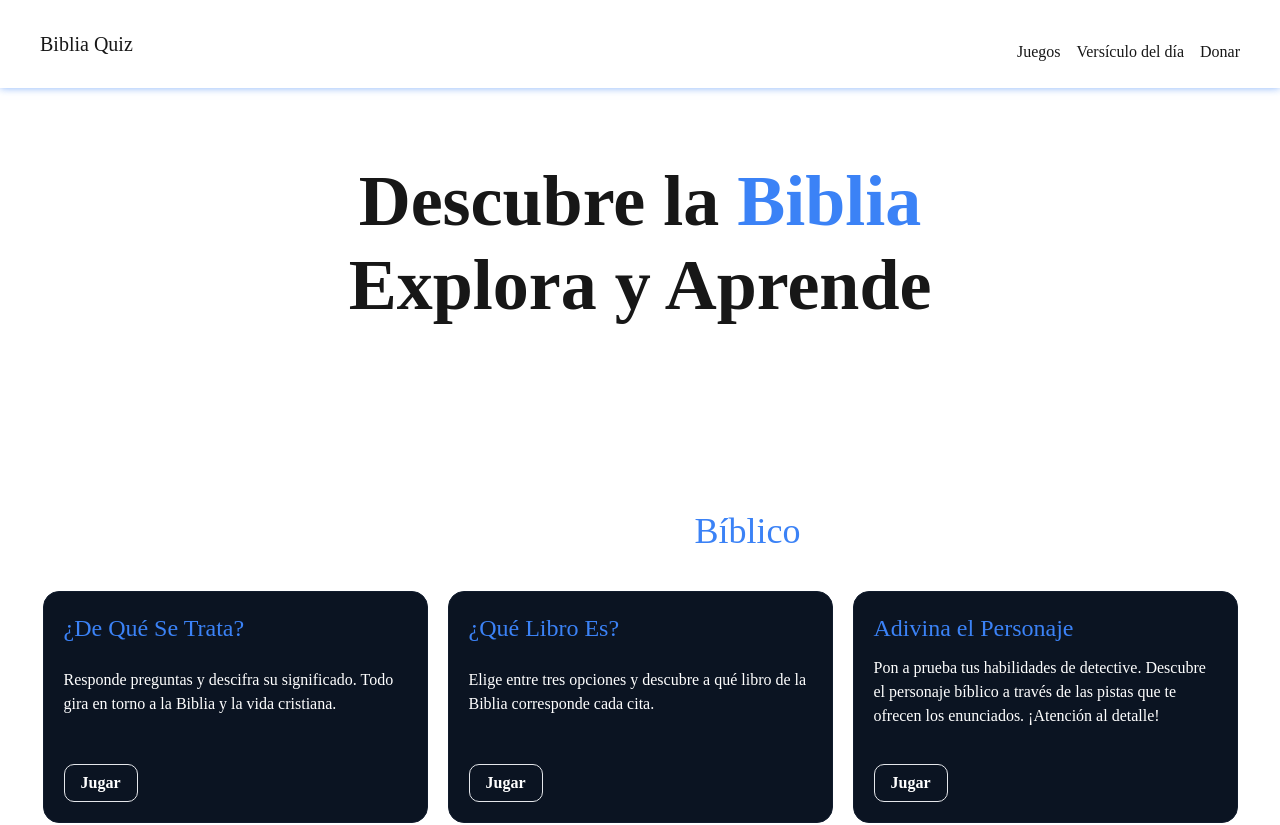
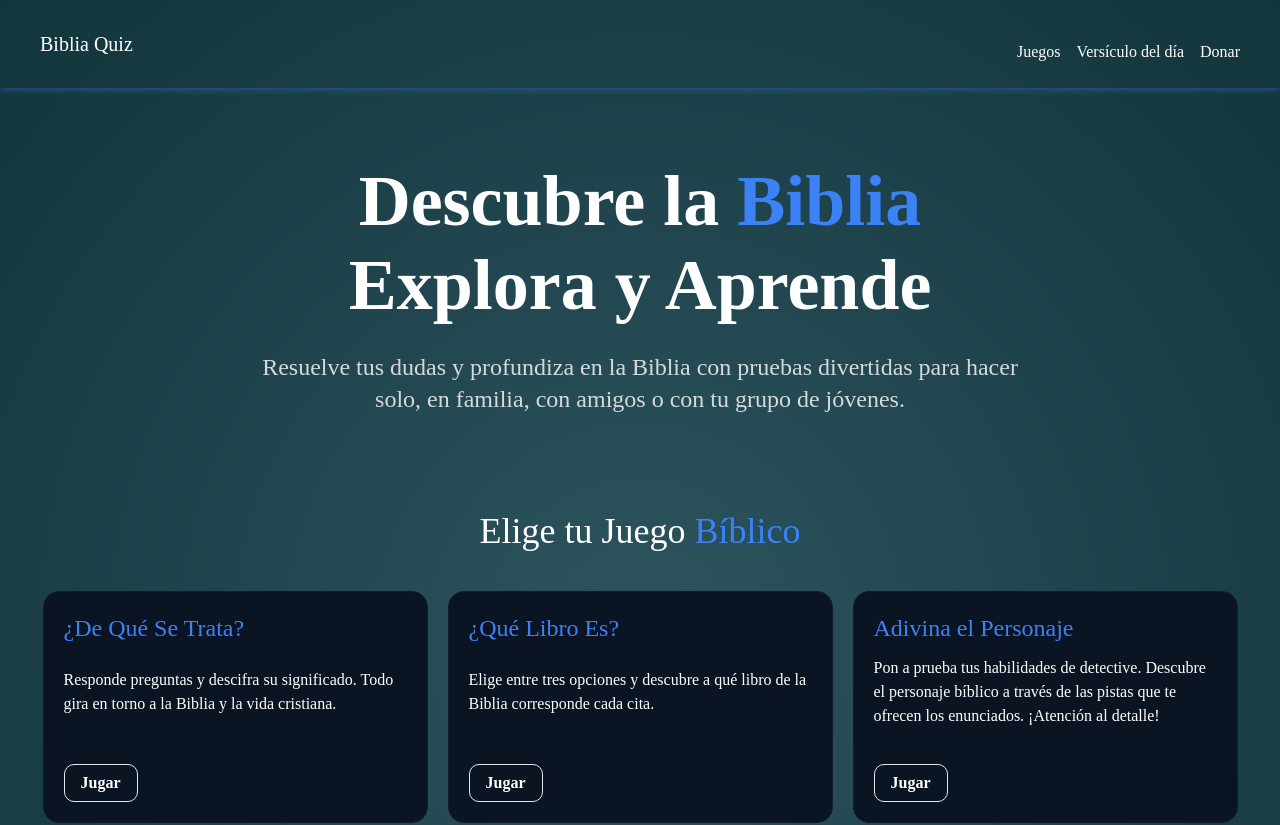
Before and after one commit to johnsi15/biblia-quiz, a Next.js app: page / in a window 1280 px wide. Shown: the top 825 px of the page. Built offline with nearby package versions, Linux system fonts and the light colour scheme.

Commit message:
Add animation stars

```diff
--- a/src/app/globals.css
+++ b/src/app/globals.css
@@ -7,15 +7,57 @@
   --foreground: #171717;
 }
 
-@media (prefers-color-scheme: dark) {
+/* @media (prefers-color-scheme: dark) {
   :root {
     --background: #0a0a0a;
     --foreground: #ededed;
   }
+} */
+
+body {
+  color: var(--background);
+  /* background: var(--background); */
+  background: rgb(45, 84, 94);
+  background: radial-gradient(circle, rgba(45, 84, 94, 1) 0%, rgba(18, 52, 59, 1) 100%);
 }
 
-body {
-  color: var(--foreground);
-  background: var(--background);
-  /* font-family: Arial, Helvetica, sans-serif; */
+@keyframes move-twink-back {
+  from {
+    background-position: 0 0;
+  }
+  to {
+    background-position: -10000px 5000px;
+  }
 }
+
+/* @keyframes move-clouds-back {
+  from {
+    background-position:0 0;
+  }
+  to {
+    background-position:10000px 0;
+  }
+} */
+
+.stars,
+.twinkling {
+  position: absolute;
+  top: 0;
+  left: 0;
+  right: 0;
+  bottom: 0;
+  width: 100%;
+  height: 100%;
+  display: block;
+}
+
+.stars {
+  background: #000000 url(/stars.webp) repeat top center;
+  z-index: -2;
+}
+
+.twinkling {
+  background: transparent url(/twinkling.png) repeat top center;
+  z-index: -1;
+  animation: move-twink-back 200s linear infinite;
+}
```
Also changed, not shown: public/stars.webp (added), public/twinkling.png (added).
